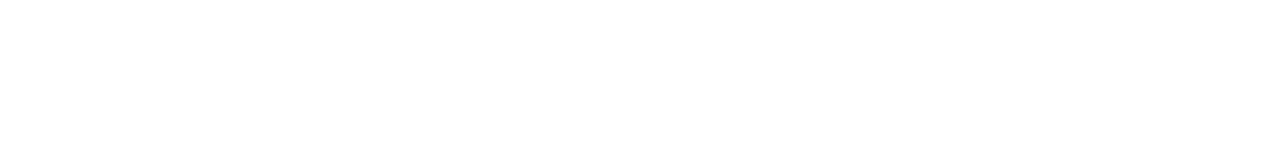
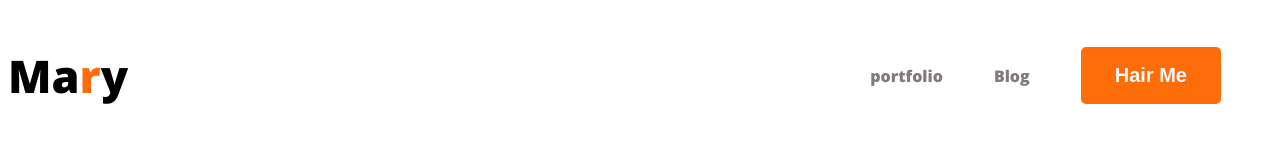
Before and after one commit to mishel007/webdeveloper-portfolio, a plain HTML site: page index.html in a window 1280 px wide. Drawn offline with nearby package versions, Linux system fonts and the light colour scheme.

Commit message:
added nave

```diff
--- a/index.html
+++ b/index.html
@@ -4,8 +4,21 @@
     <meta charset="UTF-8">
     <meta name="viewport" content="width=device-width, initial-scale=1.0">
     <title>My first portfolio</title>
+    <link rel="preconnect" href="https://fonts.googleapis.com">
+<link rel="preconnect" href="https://fonts.gstatic.com" crossorigin>
+<link href="https://fonts.googleapis.com/css2?family=Open+Sans:wght@800&display=swap" rel="stylesheet">
+    <link rel="stylesheet" href="portfolio.css">
 </head>
 <body>
-
+    <header>
+        <nav>
+            <h1 class="h1">Ma<span class="color">r</span>y</h1>
+            <ul>
+                <li ><a href="http://">portfolio</a></li>
+                <li><a href="http://">Blog</a></li>
+                <li><button class="btn">Hair Me</button></li>
+            </ul>
+        </nav>
+    </header>
 </body>
 </html>
--- /dev/null
+++ b/portfolio.css
@@ -0,0 +1,37 @@
+/*nave realted style*/
+nav{
+display: flex;
+justify-content: space-between;
+align-items: center;
+}
+body{
+    font-family: 'Open Sans', sans-serif;
+}
+.h1{
+font-size: 45px;
+font-style: normal;
+font-weight: 800;
+}
+.btn{
+    border-radius: 5px;
+background: #FD6E0A;
+border: 0;font-size: 20px;
+color: whitesmoke;
+font-weight: 700;
+padding: 17px 34px;
+}
+.color{
+    color: #FD6E0A;
+}
+nav > ul {
+    display: flex;
+    align-items: center;
+}
+nav  li {
+    list-style: none;
+    margin-right: 51px;
+}
+nav a{
+    text-decoration: none;
+    color: rgb(131, 121, 121);
+}
```
